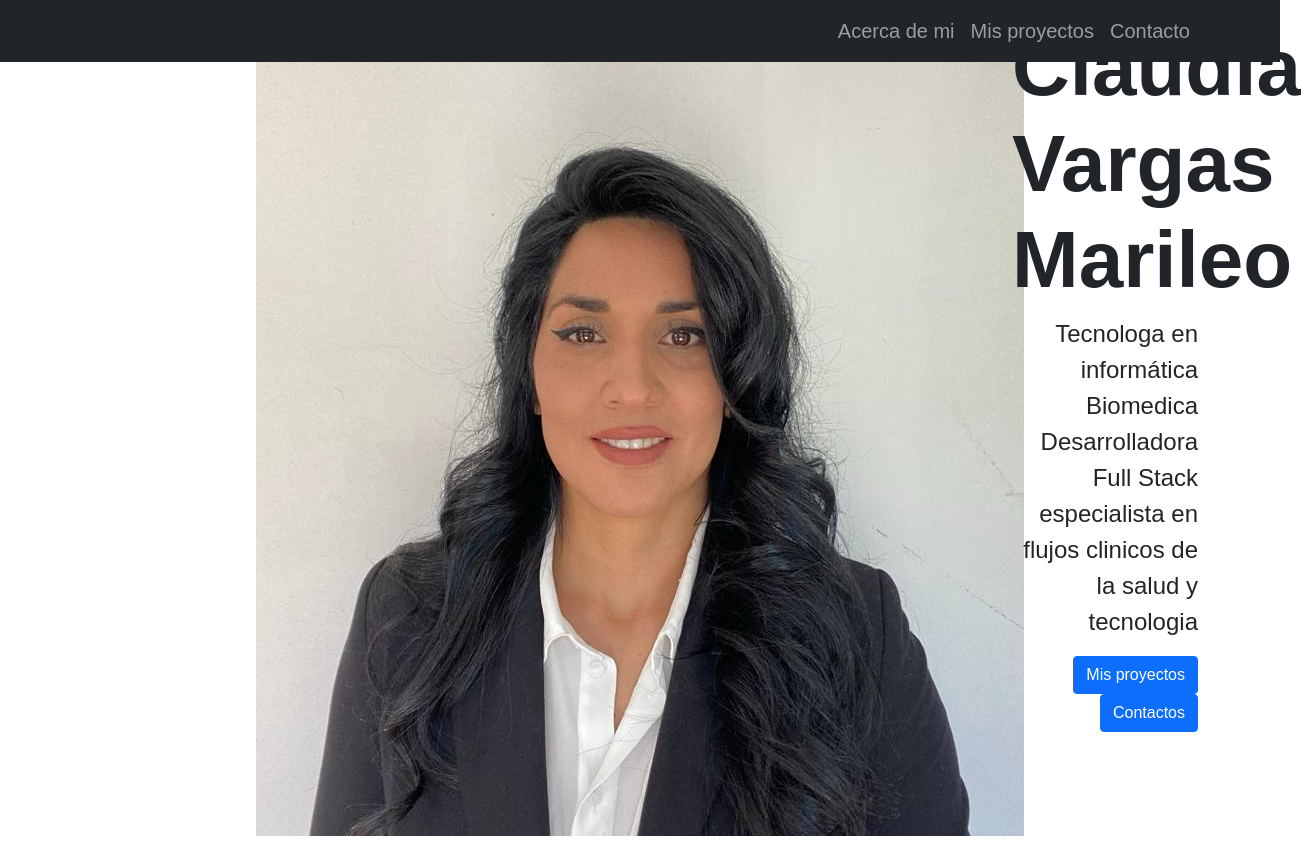
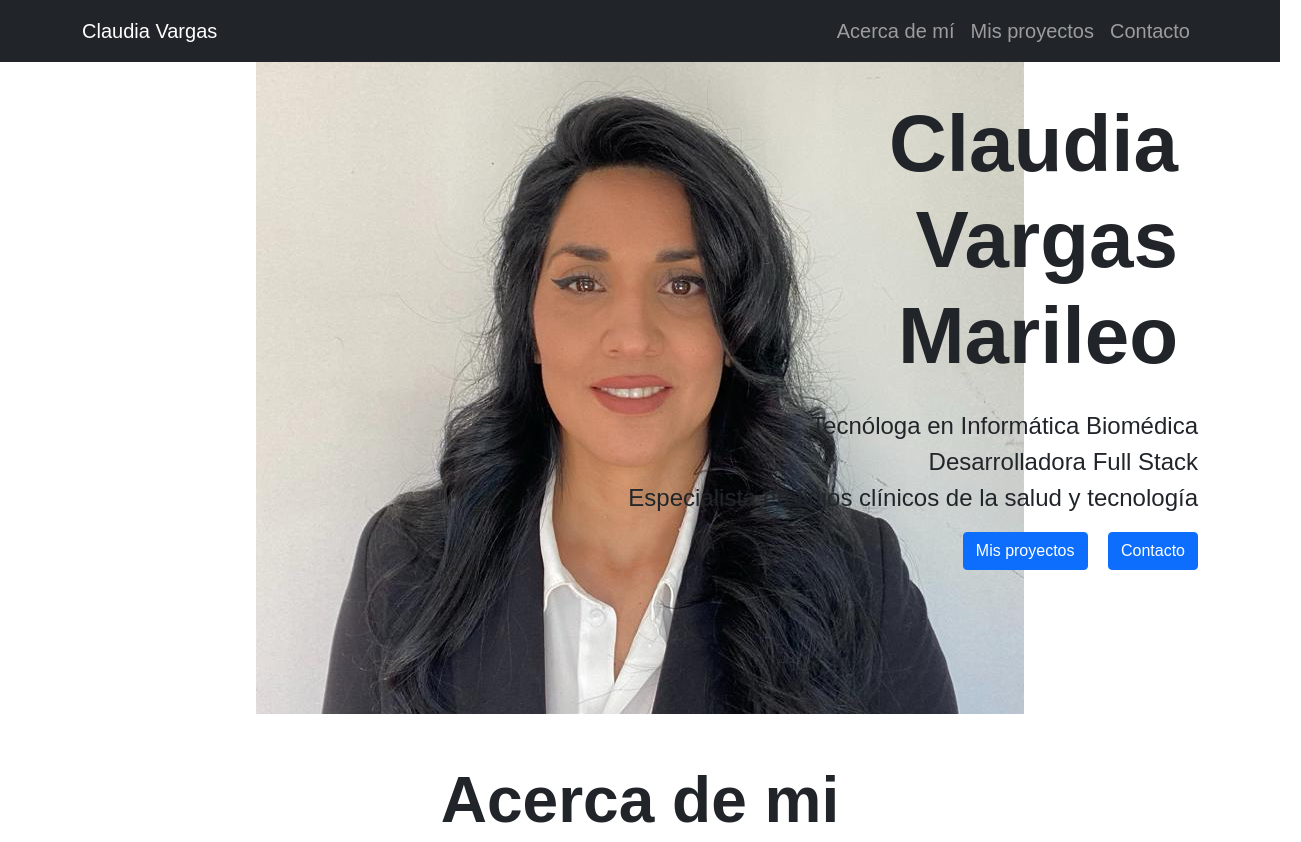
Before and after one commit to clau2014/Portafolio_CV, a plain HTML site: page index.html in a window 1280 px wide. Shown: the top 842 px of the page, 1301 px wide, since content can reach past the window. Drawn offline with nearby package versions, Linux system fonts and the light colour scheme.

Commit message:
estructura4

```diff
--- a/assets/style.css
+++ b/assets/style.css
@@ -11,9 +11,12 @@ body {
     background-image: url("./img/yo1.jpeg");
     background-repeat: no-repeat;
     background-position: center;
+    margin-top: 20px;
   }
 
-
+  h1{
+    margin-right: 20px
+  }
 
   #Mis-trabajos .image-top {
     height: 250px;
--- a/index.html
+++ b/index.html
@@ -20,8 +20,7 @@
 <body>
     <nav class="navbar navbar-expand-lg navbar-dark bg-dark fixed-top">
         <div class="container">
-            <a class="navbar-brand" href="#">
-            </a>
+            <a class="navbar-brand" href="#">Claudia Vargas</a>
             <button class="navbar-toggler" type="button" data-bs-toggle="collapse"
                 aria-controls="navbarSupportedContent" aria-expanded="false" aria-label="Toggle navigation">
                 <span class="navbar-toggler-icon"></span>
@@ -29,7 +28,7 @@
             <div class="collapse navbar-collapse" id="navbarSupportedContent">
                 <ul class="navbar-nav ms-auto mb-2 mb-lg-0 fs-5">
                     <li class="nav-item">
-                        <a class="nav-link" href="#Acerca-de-mi">Acerca de mi</a>
+                        <a class="nav-link" href="#Acerca-de-mi">Acerca de mí</a>
                     </li>
                     <li class="nav-item">
                         <a class="nav-link" href="#Mis-proyectos">Mis proyectos</a>
@@ -37,32 +36,28 @@
                     <li class="nav-item">
                         <a class="nav-link" href="#Contacto">Contacto</a>
                     </li>
-
                 </ul>
-
             </div>
         </div>
     </nav>
 
-    <header id="Hero-Section" class=".text-dark text-end py-2 mt-1">
+    <header id="Hero-Section" class="text-dark text-end py-5 mt-4">
         <div class="container">
-            <div class="ms-auto col-12 col-md-2 ">
-                <h1 class="display-1 fw-bold my-2">
-                        Claudia <br> Vargas <br> Marileo
+            <div class="ms-auto col-12 col-md-8 text-end">
+                <h1 class="display-1 fw-bold my-4">
+                    Claudia <br> Vargas <br> Marileo
                 </h1>
                 <p class="md-2 fs-4">
-                Tecnologa en informática Biomedica <br>
-                Desarrolladora Full Stack <br> especialista en flujos clinicos de la salud y tecnologia
-
+                    Tecnóloga en Informática Biomédica <br>
+                    Desarrolladora Full Stack <br> Especialista en flujos clínicos de la salud y tecnología
                 </p>
                 <div class="mb-5 pb-5">
-                    <a class="btn btn-primary" href="#" role="button">Mis proyectos</a>
-<button class="btn btn-primary" type="submit">Contactos</button>
+                    <a class="btn btn-primary me-3" href="#Mis-proyectos" role="button">Mis proyectos</a>
+                    <button class="btn btn-primary" type="submit" href="#Contacto">Contacto</button>
                 </div>
             </div>
         </div>
     </header>
-
 
     <section id="Acerca-de-mi" class="container text-center my-5">
 
```
